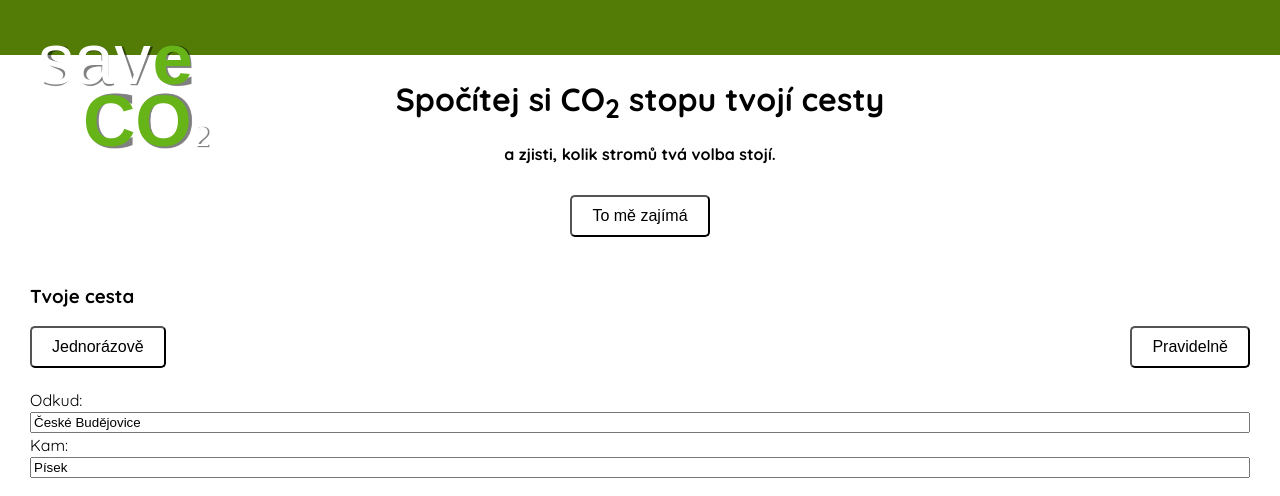
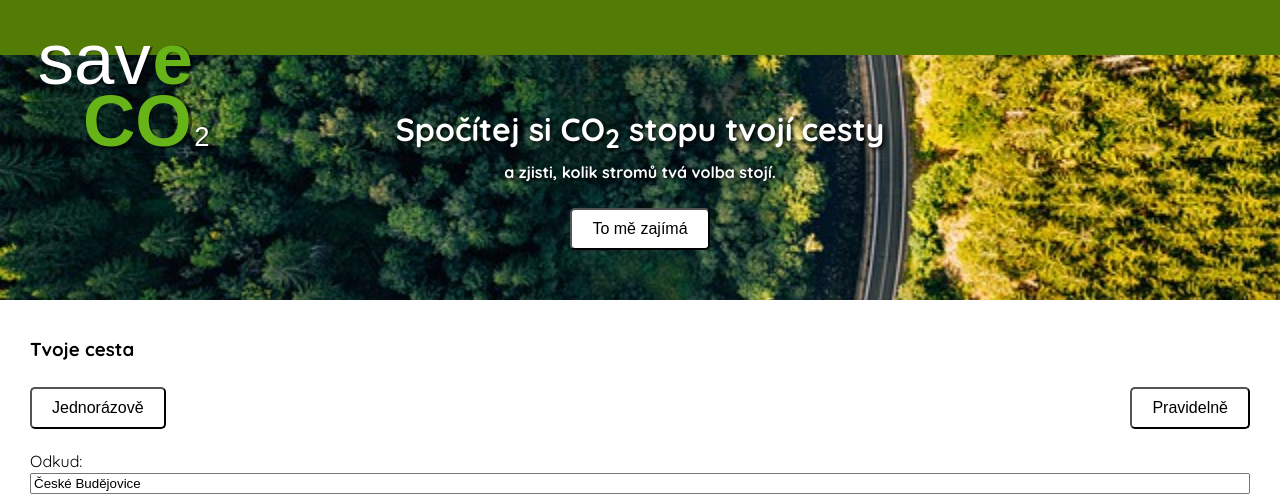
Before and after one commit to cutemelon67/projekt-saveco2, a React app in the folder saveco2/: page / in a window 1280 px wide. Shown: the top 496 px of the page. Built offline with nearby package versions, Linux system fonts and the light colour scheme.

Commit message:
Header image positioned

```diff
--- a/saveco2/src/components/Button/style.css
+++ b/saveco2/src/components/Button/style.css
@@ -6,5 +6,5 @@
   border-radius: 5px;
   padding: 0.625rem 1.25rem;
   font-size: 1rem;
-  margin-top: 1rem;
+  margin-top: 1.5rem;
 }
--- a/saveco2/src/index.jsx
+++ b/saveco2/src/index.jsx
@@ -37,10 +37,12 @@ const App = () => {
         <Header></Header>
         <main>
           <section className="starting-page__name">
-            <h1>
+            <h1 className="starting-page__name--headline">
               Spočítej si CO<sub>2</sub> stopu tvojí cesty
             </h1>
-            <h2>a zjisti, kolik stromů tvá volba stojí. </h2>
+            <h2 className="starting-page__name--subheadline">
+              a zjisti, kolik stromů tvá volba stojí.{' '}
+            </h2>
             <Button btnType={'btn--primary'}>To mě zajímá</Button>
           </section>
           <form action="">
--- a/saveco2/src/style.css
+++ b/saveco2/src/style.css
@@ -25,7 +25,11 @@ body {
 
 .starting-page__name {
   text-align: center;
-  margin: 1.25rem 1.875rem 1.875rem 1.875rem;
+  background-image: url(img/road-small.jpg);
+  background-repeat: no-repeat;
+  background-position: center;
+  background-size: cover;
+  padding: 3.125rem;
 }
 
 h1 {
@@ -35,10 +39,22 @@ h1 {
 
 h2 {
   font-size: 1rem;
+  margin: 0;
 }
 
 h3 {
   margin: 0;
+}
+
+.starting-page__name--headline {
+  color: white;
+  text-shadow: 2px 2px 4px #000000;
+}
+
+.starting-page__name--subheadline {
+  color: white;
+  text-shadow: 2px 2px 4px #000000;
+  margin-top: 1.25px;
 }
 
 .starting-page__form--journey {
```
